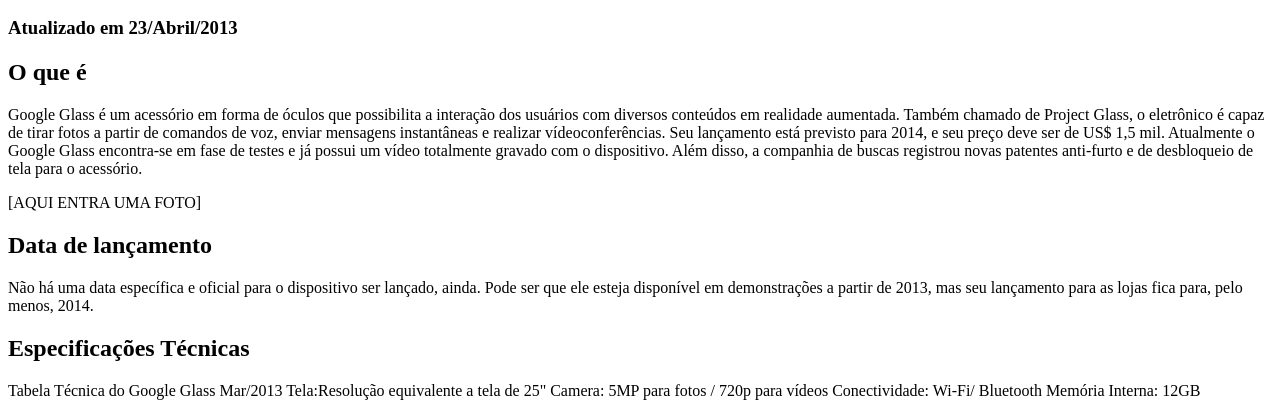
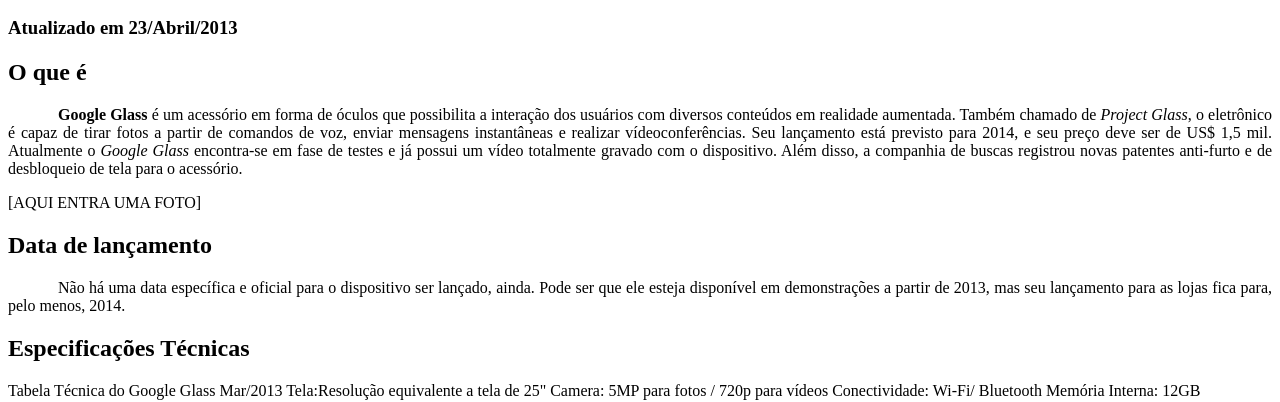
Before and after one commit to kkaori146/Project_Glass, a plain HTML site: page index.html in a window 1280 px wide. Shown: the part 402-804 px from the top of the page. Drawn offline with Linux system fonts and the light colour scheme.

Commit message:
Working inside Style.css

```diff
--- a/assets/css/style.css
+++ b/assets/css/style.css
@@ -0,0 +1,5 @@
+ p {
+text-indent: 50px;
+text-align: justify;
+
+    }
--- a/index.html
+++ b/index.html
@@ -37,7 +37,7 @@ Menu Principal
 </hgroup>
 
 <h2>O que é</h2>
-<p> Google Glass é um acessório em forma de óculos que possibilita a interação dos usuários com diversos conteúdos em realidade aumentada. Também chamado de Project Glass, o eletrônico é capaz de tirar fotos a partir de comandos de voz, enviar mensagens instantâneas e realizar vídeo&shy;con&shy;ferên&shy;cias. Seu lançamento está previsto para 2014, e seu preço deve ser de US$ 1,5 mil. Atualmente o Google Glass encontra-se em fase de testes e já possui um vídeo totalmente gravado com o dispositivo. Além disso, a companhia de buscas registrou novas patentes anti-furto e de desbloqueio de tela para o acessório.</p>
+<p><b>Google Glass</b> é um acessório em forma de óculos que possibilita a interação dos usuários com diversos conteúdos em realidade aumentada. Também chamado de <i>Project Glass</i>, o eletrônico é capaz de tirar fotos a partir de comandos de voz, enviar mensagens instantâneas e realizar vídeo&shy;con&shy;ferên&shy;cias. Seu lançamento está previsto para 2014, e seu preço deve ser de US$ 1,5 mil. Atualmente o <em>Google Glass</em> encontra-se em fase de testes e já possui um vídeo totalmente gravado com o dispositivo. Além disso, a companhia de buscas registrou novas patentes anti-furto e de desbloqueio de tela para o acessório.</p>
 
 [AQUI ENTRA UMA FOTO]
 
```
